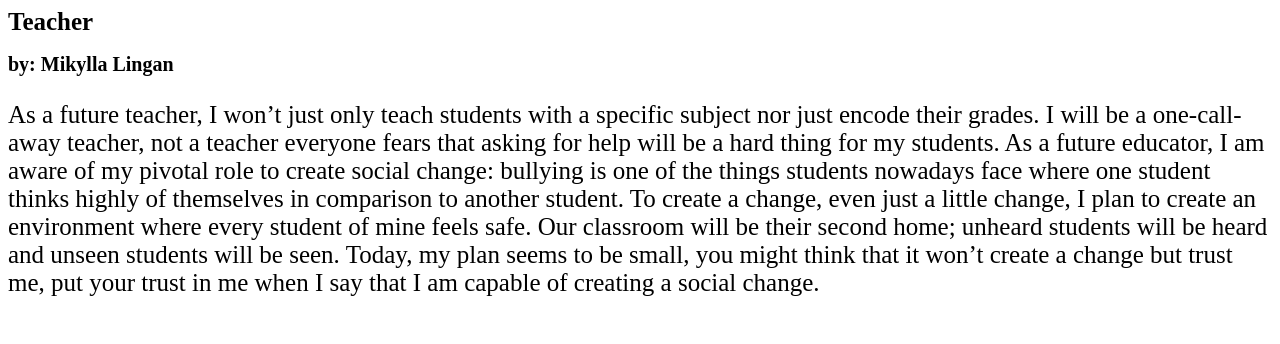
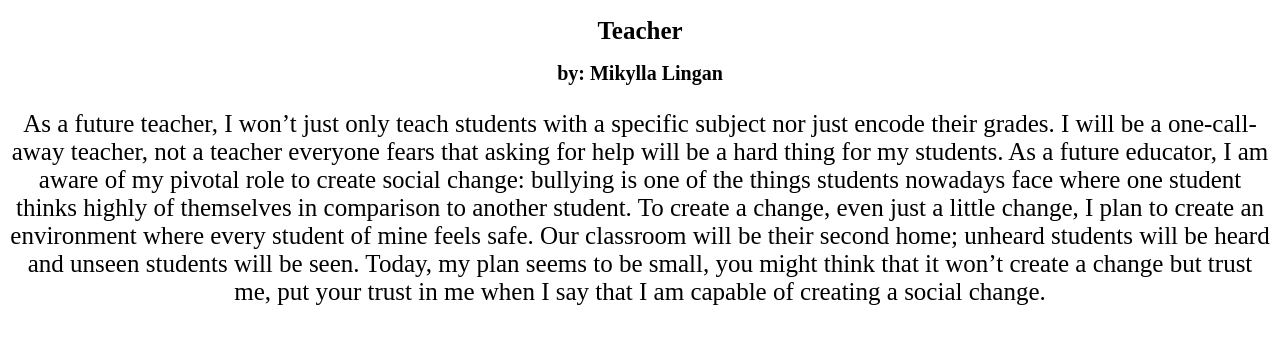
Before and after one commit to dealanat/yey, a plain HTML site: page index.html in a window 1280 px wide. Drawn offline with Linux system fonts and the light colour scheme.

Commit message:
Update index.html

```diff
--- a/index.html
+++ b/index.html
@@ -1,13 +1,15 @@
+<!DOCTYPE html>
 <html>
 <head>
     <style>
         body {
             background-color: pastelorange;
             font-family: 'Times New Roman', serif;
+            text-align: center;
+        }
+        h1, h2 {
             font-size: 25px;
-        }
-        h1 {
-            font-size: 25px;
+            text-align: center;
         }
         h2 {
             font-size: 20px;
```
